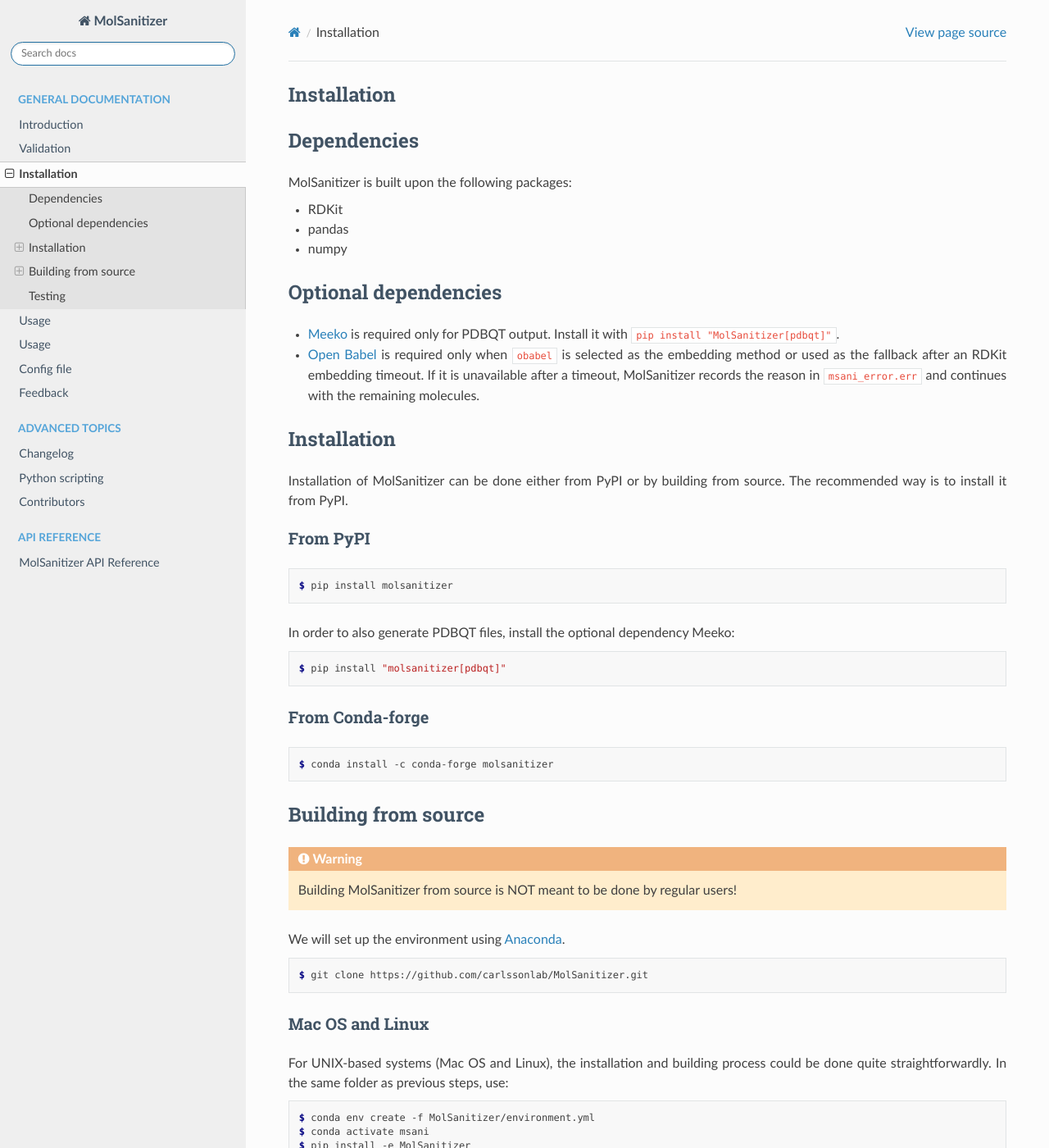
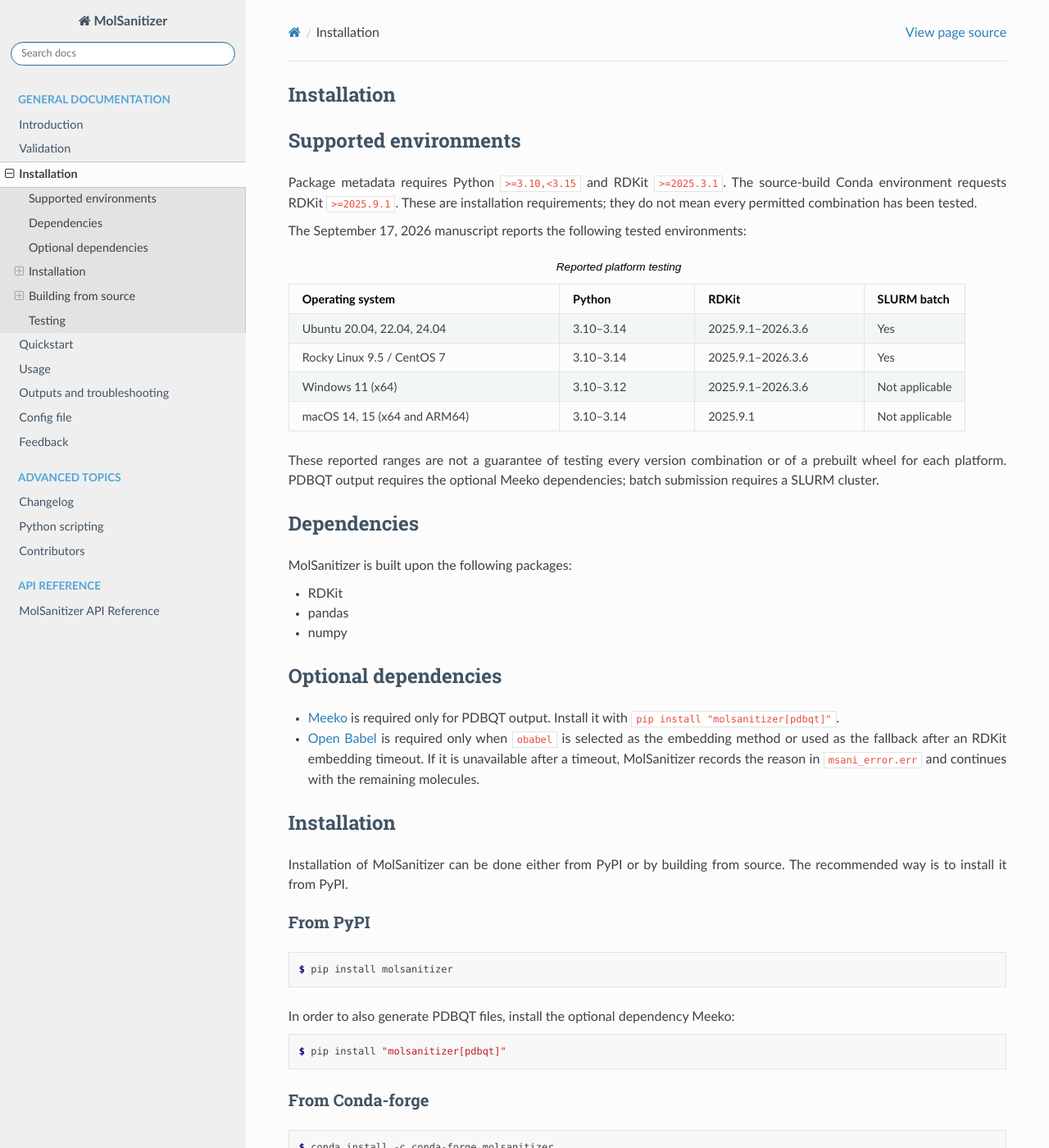
Before and after one commit to Carlssonlab/MolSanitizer, a Sphinx documentation site: the page built from docs/source/installation.rst, in a window 1280 px wide and 1400 px high. Shown: the whole window at 82% size. Built offline with Sphinx 7.4.7 and the Read the Docs theme 3.1.0, drawn with Linux system fonts in a browser that asks for light colours.

Commit message:
docs: Update contributors list and enhance documentation with quickstart and outputs sections

```diff
--- a/docs/source/index.rst
+++ b/docs/source/index.rst
@@ -24,7 +24,9 @@
    introduction
    validation
    installation
+   quickstart
    usage
+   outputs
    config
    feedback
 
--- a/docs/source/installation.rst
+++ b/docs/source/installation.rst
@@ -1,5 +1,44 @@
 Installation
 =============================
+
+Supported environments
+----------------------
+
+Package metadata requires Python ``>=3.10,<3.15`` and RDKit ``>=2025.3.1``.
+The source-build Conda environment requests RDKit ``>=2025.9.1``. These are
+installation requirements; they do not mean every permitted combination has
+been tested.
+
+The September 17, 2026 manuscript reports the following tested environments:
+
+.. list-table:: Reported platform testing
+   :header-rows: 1
+   :widths: 40 20 25 15
+
+   * - Operating system
+     - Python
+     - RDKit
+     - SLURM batch
+   * - Ubuntu 20.04, 22.04, 24.04
+     - 3.10–3.14
+     - 2025.9.1–2026.3.6
+     - Yes
+   * - Rocky Linux 9.5 / CentOS 7
+     - 3.10–3.14
+     - 2025.9.1–2026.3.6
+     - Yes
+   * - Windows 11 (x64)
+     - 3.10–3.12
+     - 2025.9.1–2026.3.6
+     - Not applicable
+   * - macOS 14, 15 (x64 and ARM64)
+     - 3.10–3.14
+     - 2025.9.1
+     - Not applicable
+
+These reported ranges are not a guarantee of testing every version combination
+or of a prebuilt wheel for each platform. PDBQT output requires the optional
+Meeko dependencies; batch submission requires a SLURM cluster.
 
 Dependencies
 ------------
@@ -15,7 +54,7 @@
 ---------------------
 
 - `Meeko <https://pypi.org/project/meeko/>`_ is required only for PDBQT output.
-  Install it with ``pip install "MolSanitizer[pdbqt]"``.
+  Install it with ``pip install "molsanitizer[pdbqt]"``.
 
 - `Open Babel <https://openbabel.org/docs/dev/Installation/install.html>`_ is
   required only when ``obabel`` is selected as the embedding method or used as
@@ -29,7 +68,7 @@
 Installation of MolSanitizer can be done either from PyPI or by building from source. The recommended way is to install it from PyPI.
 
 From PyPI
-^^^^^^^^^
+^^^^^^^^^^^
 
 .. code-block:: console
 
@@ -42,7 +81,7 @@
    $ pip install "molsanitizer[pdbqt]"
 
 From Conda-forge
-^^^^^^^^^
+^^^^^^^^^^^^^^^^^^
 
 .. code-block:: console
 
@@ -65,7 +104,7 @@
 
 
 Mac OS and Linux
-^^^^^^^^^^^^^^^^^^^^^^^^^^^
+^^^^^^^^^^^^^^^^^^
 
 For UNIX-based systems (Mac OS and Linux), the installation and building process could be done quite straightforwardly. In the same folder as previous steps, use:
 
@@ -76,7 +115,7 @@
    $ pip install -e MolSanitizer
 
 Windows
-^^^^^^^^^^^^^^^^^^^^^^^^^^^
+^^^^^^^^^
 
 The installation in Windows requires the installation of Microsoft Visual Studio (VS) with C++ build tools, which can be downloaded from `here <https://visualstudio.microsoft.com/downloads/?cid=learn-onpage-download-install-visual-studio-page-cta>`_. Scroll down and only Download the option "Build Tools for Visual Studio 2022".
 
```
Also changed, not shown: CONTRIBUTORS.rst (+8 -5 lines), docs/source/contributors.rst (+1 -37 lines), docs/source/introduction.rst (+54 -30 lines), docs/source/outputs.rst (added, +114 -0 lines), docs/source/quickstart.rst (added, +61 -0 lines), docs/source/usage.rst (+47 -9 lines), 1 other file.
